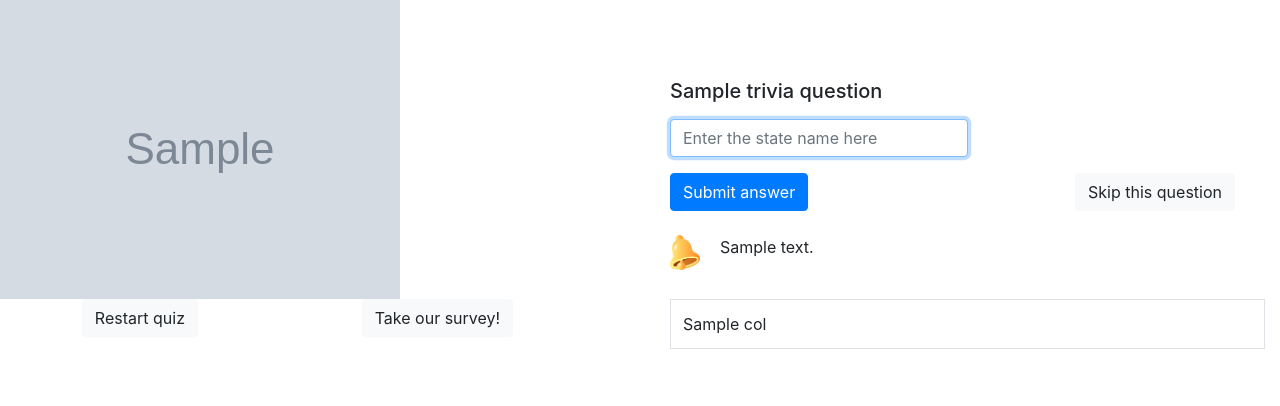
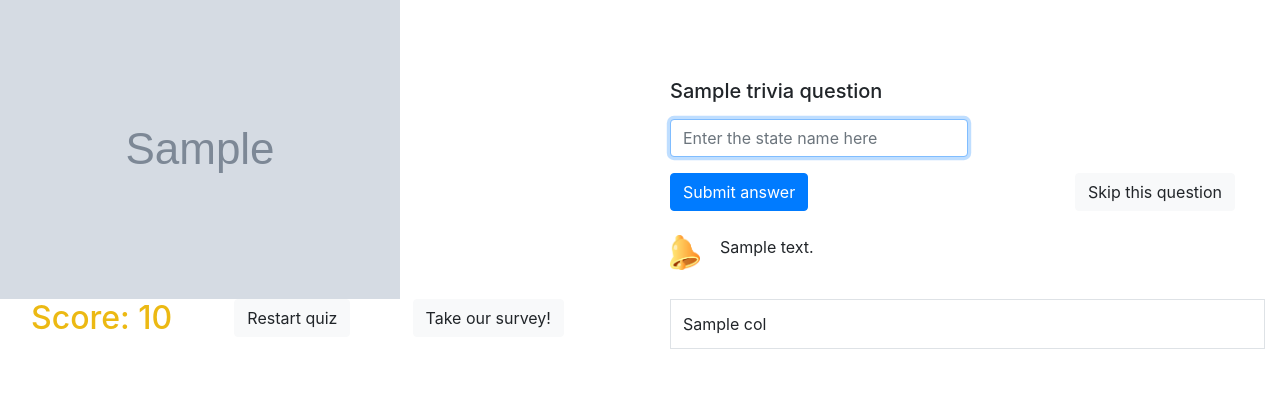
Before and after one commit to eelcaz/map-game-full, a Flask app: template templates/index.html in a window 1280 px wide. Shown: the part 97-503 px from the top of the page. Run offline with Flask 2, Linux system fonts and the light colour scheme; the template is opened without the code that fills it: most values are stand-ins (such as "Sample title", 1, 10 or a date in 2020); grey boxes marked "Sample" are stand-in pictures.

Commit message:
Score update

```diff
--- a/app.py
+++ b/app.py
@@ -127,8 +127,8 @@ def handle_reset():
 
 def get_score():
 	if len(states_used) == 2:
-		return 'No score yet'
-	return str(current_score) + '/ ' + str(len(states_used)-2) + ' = ' + str(round(current_score/(len(states_used)-2)*100, 2)) + '%'
+		return 'NA'
+	return str(current_score) + '/ ' + str(len(states_used)-2) # + ' = ' + str(round(current_score/(len(states_used)-2)*100, 2)) + '%'
 
 def update_score(new_score):
 	global current_score
--- a/static/css/style.css
+++ b/static/css/style.css
@@ -1,7 +1,6 @@
 #header h1{
 	background-image: url(../images/bg.jpg);
 	background-size: auto;
-	/* background-position: 50%; */
 	background-attachment: fixed;
 	background-clip: text;
 	-webkit-background-clip: text;
@@ -19,3 +18,6 @@
 .container img{
 	margin-right: 20px;
 }
+.container h2{
+	color: #ECB913;
+}
--- a/templates/index.html
+++ b/templates/index.html
@@ -14,7 +14,9 @@
 				<img src="../static/images/GitHub-Mark.png" alt="" width="50px" height="50px">
 			</a>
 			<h1>Hey! Can you guess which state it is?</h1>
-			<img src="../static/images/us-flag-icon.png" alt="" width="50px" height="30px">
+			<a href="https://goo.gl/maps/hHtf7W3L8BqWgovd8" target="_blank">
+				<img src="../static/images/us-flag-icon.png" alt="" width="50px" height="30px">
+			</a>
 	</div>
 	<div class="container-flex">
 		<div class="row justify-content-center">
@@ -22,6 +24,7 @@
 				<img src="{{ map_image }}" alt="Map Image">
 				<br>
 				<div class="container row justify-content-around">
+					<h2>Score: {{curr_score}}</h2>
 					<form method="POST" name="myform3">
 						<button type="submit" name="RestartGame" class="btn btn-light d-flex ">Restart quiz</button>
 					</form>
```
Also changed, not shown: 1 other file.
